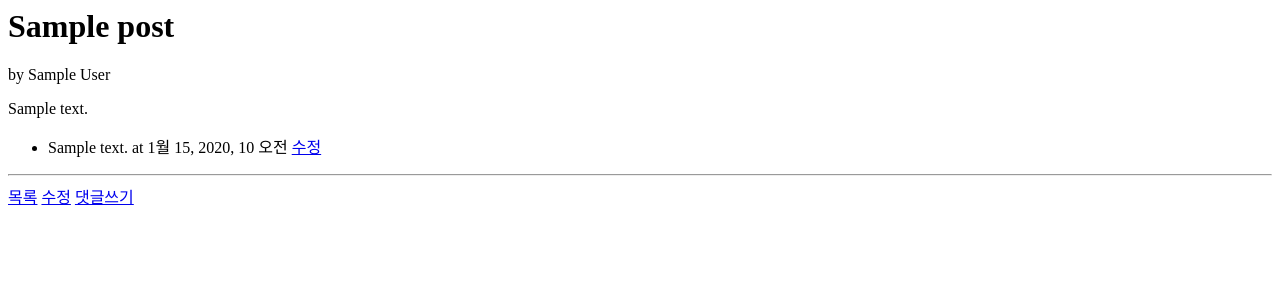
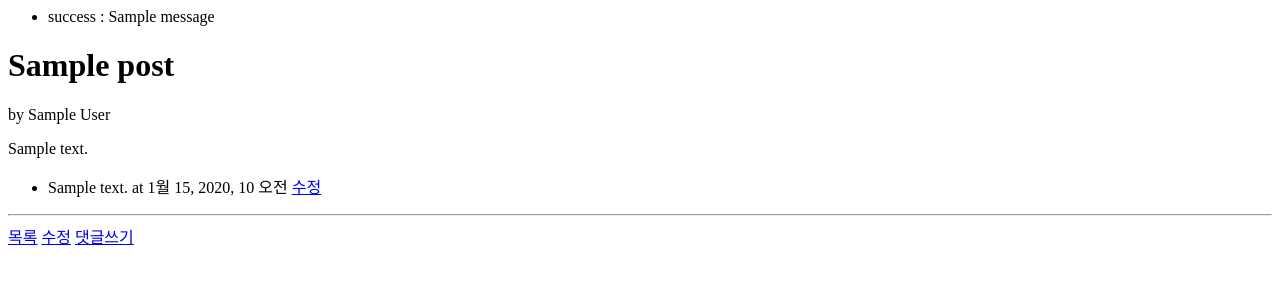
Before and after one commit to Chojiwon/nits-1st, a Django app: page /blog/1/ in a window 1280 px wide. Shown: the top 300 px of the page. Run offline with Django 3.2, Linux system fonts and the light colour scheme; tables that the repository leaves empty hold one stand-in row (values such as "Sample post"); one stand-in notice (Sample message) is shown.

Commit message:
blog/views.py 내에 messages 메세지 남기고, post_detail.html 내에서만 소비

```diff
--- a/django_projects/askdjango/blog/templates/blog/post_detail.html
+++ b/django_projects/askdjango/blog/templates/blog/post_detail.html
@@ -1,3 +1,14 @@
+
+{% if messages %}
+<ul>
+    {% for message in messages %}
+    <li>
+        {{ message.tags }} : {{ message }}
+    </li>
+    {% endfor %}
+</ul>
+{% endif %}
+
 <h1>{{ post.title }}</h1>
 
 <p>by {{ post.author }}</p>
--- a/django_projects/askdjango/blog/views.py
+++ b/django_projects/askdjango/blog/views.py
@@ -1,3 +1,4 @@
+from django.contrib import messages
 from django.http import Http404
 from django.shortcuts import get_object_or_404, redirect, render
 from blog.models import Post, Comment
@@ -32,6 +33,8 @@ def post_new(request):
             post.author = request.META['REMOTE_ADDR']
             post.save()
 
+            messages.success(request, '새 포스팅을 저장했습니다.')
+
             # return redirect('blog:post_detail', post.id)
             # return redirect(post.get_absolute_url())
             return redirect(post)
@@ -50,6 +53,9 @@ def post_edit(request, pk):
         form = PostModelForm(request.POST, instance=post)
         if form.is_valid():
             post = form.save()  # ModelForm way
+
+            messages.success(request, '포스팅을 수정했습니다.')
+
             # return redirect('blog:post_detail', post.id)
             # return redirect(post.get_absolute_url())
             return redirect(post)
@@ -70,6 +76,9 @@ def comment_new(request, post_pk):
             comment = form.save(commit=False)
             comment.post = post
             comment.save()
+
+            messages.success(request, '새 댓글을 저장했습니다.')
+
             return redirect(comment.post) #  ... not iterable
     else:
         form = CommentForm()
@@ -85,6 +94,9 @@ def comment_edit(request, post_pk, pk):
         form = CommentForm(request.POST, instance=comment)
         if form.is_valid():
             comment = form.save()
+
+            messages.success(request, '댓글을 수정했습니다.')
+
             return redirect(comment.post)
     else:
         form = CommentForm(instance=comment)
```
